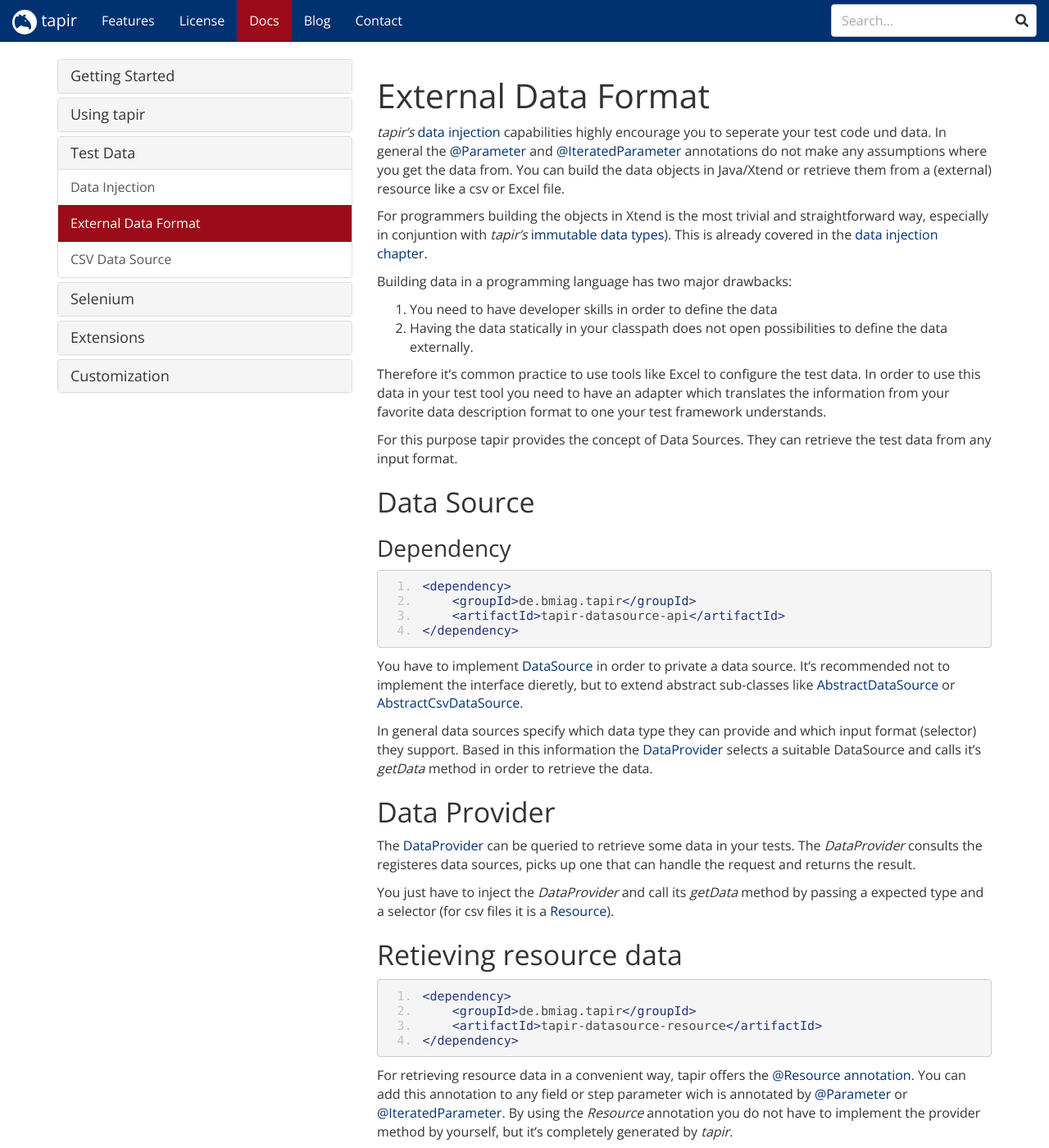
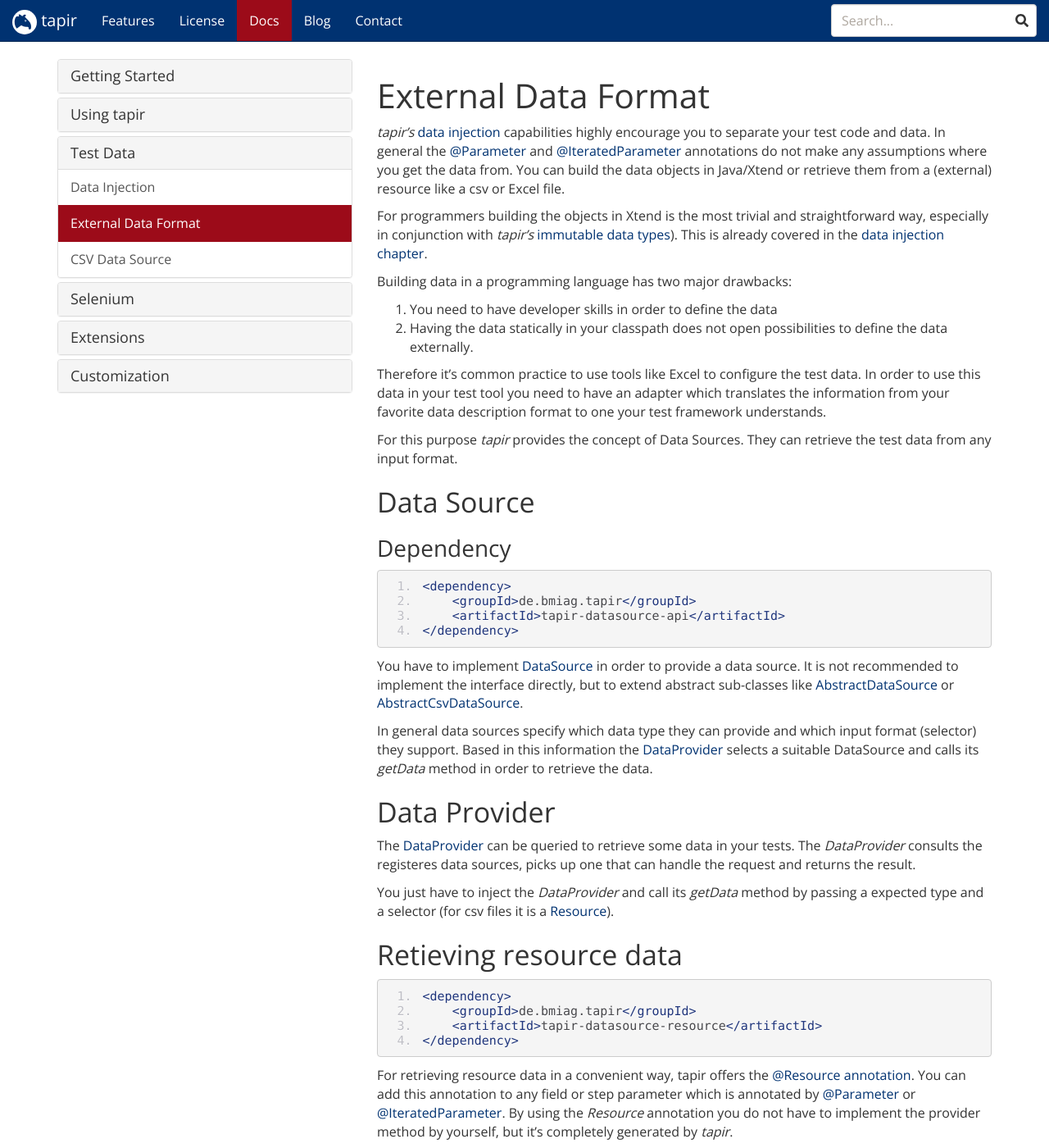
Before and after one commit to tapir-test/tapir-website, a Jekyll site: the page built from _docs/testdata/External_Data_Format.md, in a window 1280 px wide and 1400 px high. Shown: the whole window at 82% size. Built offline with Jekyll 4.4.1, drawn with Linux system fonts in a browser that asks for light colours; nearby versions of some CDN libraries; comment, search, counter and statistics services are not loaded; some of the changed text lies outside the part shown.

Commit message:
Fixed some typos
Signed-off-by: Nils Christian Ehmke <nils-christian.ehmke@bmiag.de>

````diff
--- a/_docs/testdata/External_Data_Format.md
+++ b/_docs/testdata/External_Data_Format.md
@@ -4,10 +4,10 @@ description: Data Sources act as bridge between tapir and arbitrary data formats
 permalink: /docs/testdata/external-data-format/
 ---
 
-<i>tapir's</i> [data injection]({{"/docs/testdata/data-injection/" | prepend: site.baseurl}}) capabilities highly encourage you to seperate your test code und data. In general the [@Parameter](https://www.javadoc.io/page/de.bmiag.tapir/tapir/latest/de/bmiag/tapir/execution/annotations/parameter/Parameter.html) and
+<i>tapir's</i> [data injection]({{"/docs/testdata/data-injection/" | prepend: site.baseurl}}) capabilities highly encourage you to separate your test code and data. In general the [@Parameter](https://www.javadoc.io/page/de.bmiag.tapir/tapir/latest/de/bmiag/tapir/execution/annotations/parameter/Parameter.html) and
 [@IteratedParameter](https://www.javadoc.io/page/de.bmiag.tapir/tapir/latest/de/bmiag/tapir/execution/annotations/parameter/IteratedParameter.html) annotations do not make any assumptions where you get the data from. You can build the data objects in Java/Xtend or retrieve them from a (external) resource like a csv or Excel file.
 
-For programmers building the objects in Xtend is the most trivial and straightforward way, especially in conjuntion with <i>tapir's</i> [immutable data types]({{"/docs/extensions/immutables/" | prepend: site.baseurl}})). This is already covered in the [data injection chapter]({{"/docs/testdata/data-injection/" | prepend: site.baseurl}}).
+For programmers building the objects in Xtend is the most trivial and straightforward way, especially in conjunction with <i>tapir's</i> [immutable data types]({{"/docs/extensions/immutables/" | prepend: site.baseurl}})). This is already covered in the [data injection chapter]({{"/docs/testdata/data-injection/" | prepend: site.baseurl}}).
 
 Building data in a programming language has two major drawbacks:
 1. You need to have developer skills in order to define the data
@@ -15,7 +15,7 @@ Building data in a programming language has two major drawbacks:
 
 Therefore it's common practice to use tools like Excel to configure the test data. In order to use this data in your test tool you need to have an adapter which translates the information from your favorite data description format to one your test framework understands.
 
-For this purpose tapir provides the concept of Data Sources. They can retrieve the test data from any input format.
+For this purpose <i>tapir</i> provides the concept of Data Sources. They can retrieve the test data from any input format.
 
 ## Data Source
 ### Dependency
@@ -27,9 +27,9 @@ For this purpose tapir provides the concept of Data Sources. They can retrieve t
 </dependency>
 ```
 
-You have to implement [DataSource](https://www.javadoc.io/page/de.bmiag.tapir/tapir/latest/de/bmiag/tapir/datasource/api/DataSource.html) in order to private a data source. It's recommended not to implement the interface dieretly, but to extend abstract sub-classes like [AbstractDataSource](https://www.javadoc.io/page/de.bmiag.tapir/tapir/latest/de/bmiag/tapir/datasource/api/AbstractDataSource.html) or [AbstractCsvDataSource](https://www.javadoc.io/page/de.bmiag.tapir/tapir/latest/de/bmiag/tapir/datasource/csv/AbstractCsvDataSource.html).
+You have to implement [DataSource](https://www.javadoc.io/page/de.bmiag.tapir/tapir/latest/de/bmiag/tapir/datasource/api/DataSource.html) in order to provide a data source. It is not recommended to implement the interface directly, but to extend abstract sub-classes like [AbstractDataSource](https://www.javadoc.io/page/de.bmiag.tapir/tapir/latest/de/bmiag/tapir/datasource/api/AbstractDataSource.html) or [AbstractCsvDataSource](https://www.javadoc.io/page/de.bmiag.tapir/tapir/latest/de/bmiag/tapir/datasource/csv/AbstractCsvDataSource.html).
 
-In general data sources specify which data type they can provide and which input format (selector) they support. Based in this information the [DataProvider](#data-provider) selects a suitable DataSource and calls it's *getData* method in order to retrieve the data.
+In general data sources specify which data type they can provide and which input format (selector) they support. Based in this information the [DataProvider](#data-provider) selects a suitable DataSource and calls its *getData* method in order to retrieve the data.
 
 ## Data Provider
 The [DataProvider](https://www.javadoc.io/page/de.bmiag.tapir/tapir/latest/de/bmiag/tapir/datasource/api/DataProvider.html) can be queried to retrieve some data in your tests. The *DataProvider* consults the registeres data sources, picks up one that can handle the request and returns the result.
@@ -44,7 +44,7 @@ You just have to inject the *DataProvider* and call its *getData* method by pass
     <artifactId>tapir-datasource-resource</artifactId>
 </dependency>
 ```
-For retrieving resource data in a convenient way, tapir offers the [@Resource annotation](https://www.javadoc.io/page/de.bmiag.tapir/tapir/latest/de\bmiag\tapir\datasource\resource\annotations\Resource.html). You can add this annotation to any field or step parameter wich is annotated by [@Parameter](https://www.javadoc.io/page/de.bmiag.tapir/tapir/latest/de/bmiag/tapir/execution/annotations/parameter/Parameter.html) or
+For retrieving resource data in a convenient way, tapir offers the [@Resource annotation](https://www.javadoc.io/page/de.bmiag.tapir/tapir/latest/de\bmiag\tapir\datasource\resource\annotations\Resource.html). You can add this annotation to any field or step parameter which is annotated by [@Parameter](https://www.javadoc.io/page/de.bmiag.tapir/tapir/latest/de/bmiag/tapir/execution/annotations/parameter/Parameter.html) or
 [@IteratedParameter](https://www.javadoc.io/page/de.bmiag.tapir/tapir/latest/de/bmiag/tapir/execution/annotations/parameter/IteratedParameter.html). By using the *Resource* annotation you do not have to implement the provider method by yourself, but it's completely generated by <i>tapir</i>.
 
 You can find an example in our show case.
````
Also changed, not shown: other parts of _docs/testdata/External_Data_Format.md (+1 -1 lines), _docs/testdata/CSV_Data_Source.md (+2 -2 lines), _docs/testdata/Data_Injection.md (+1 -1 lines).
